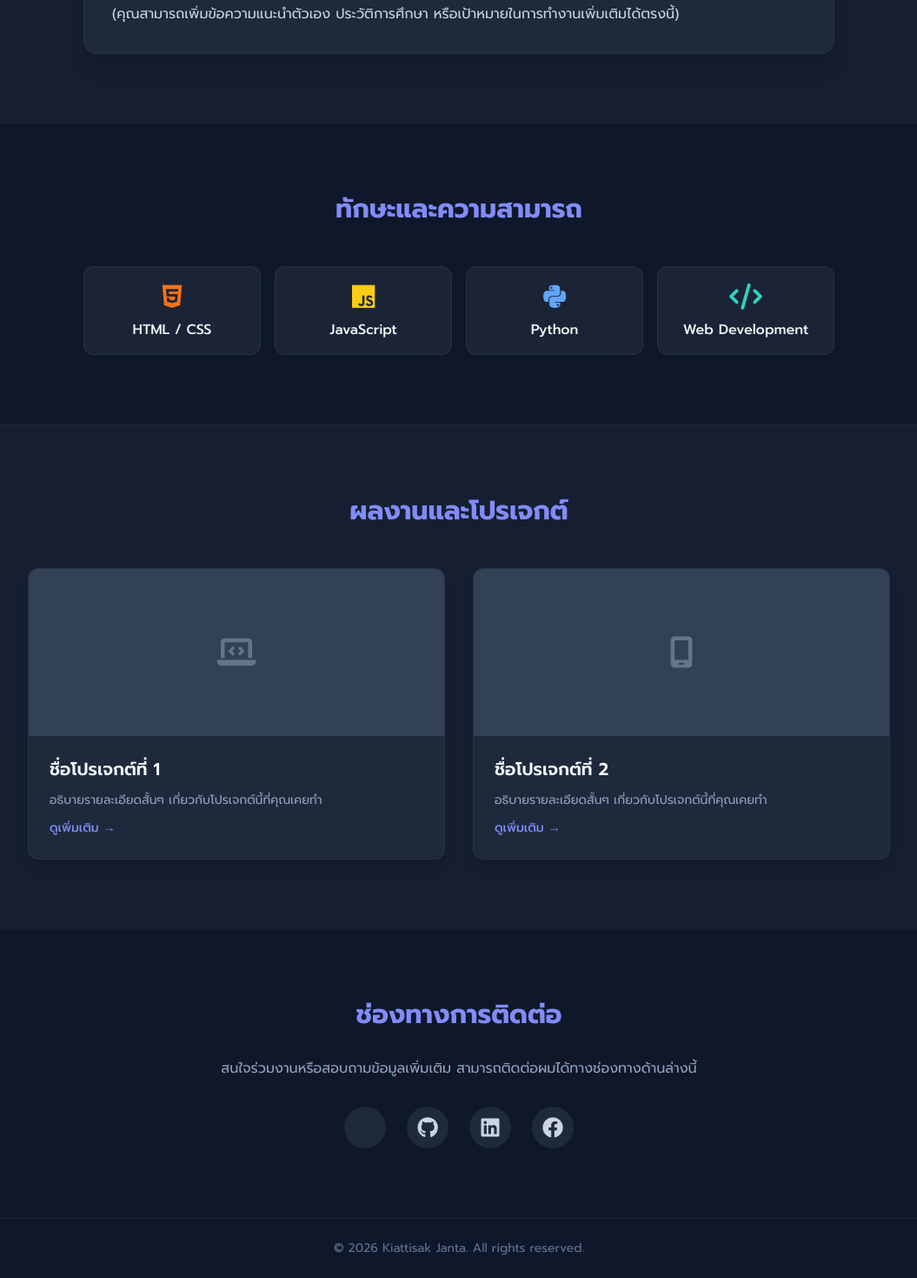
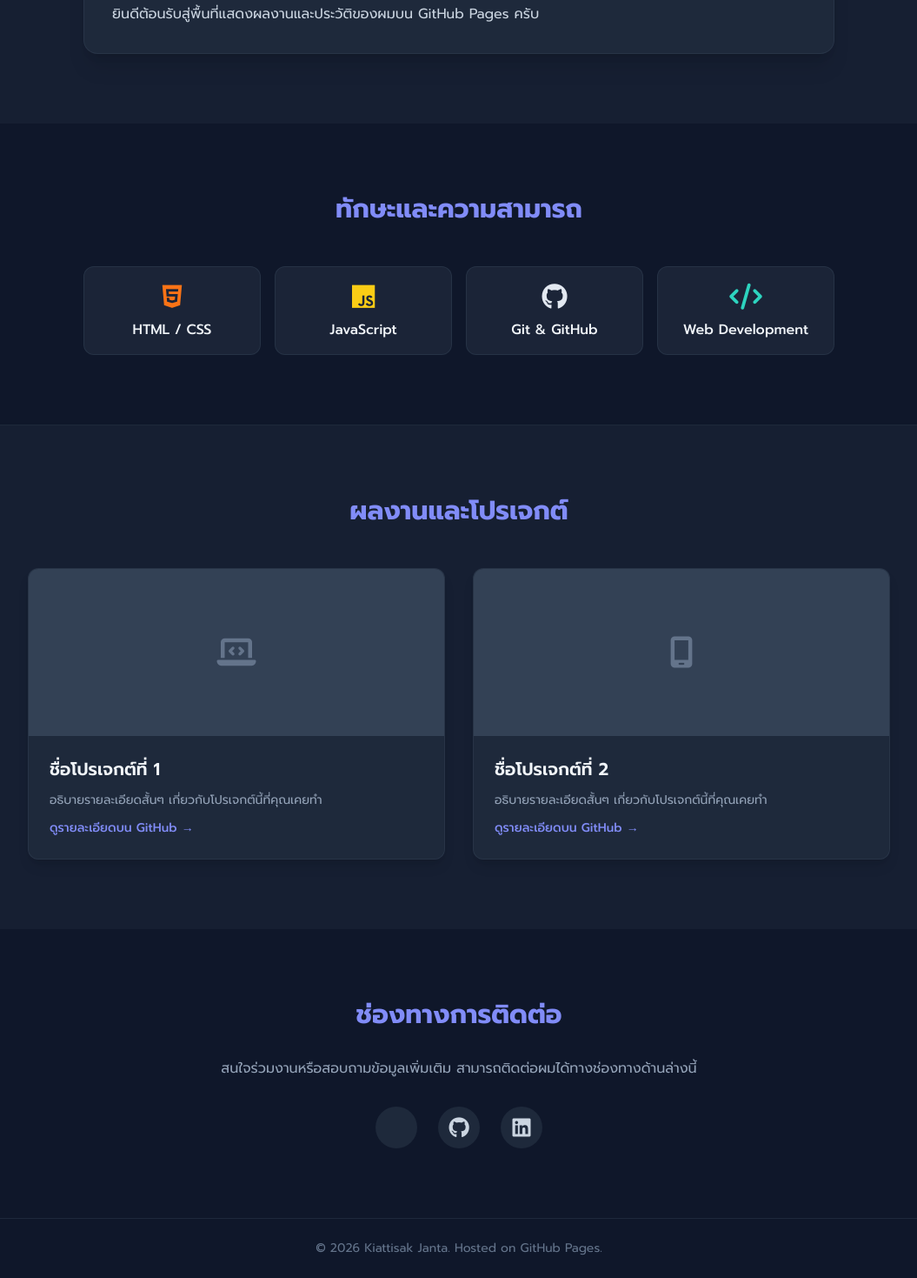
Before and after one commit to jkiattisak/jkiattisak.github.io, a plain HTML site: page index.html in a window 1280 px wide. Shown: the part 853-2322 px from the top of the page at 87% size, without its empty margins (112-1167 px from the left). Drawn offline with nearby package versions, Linux system fonts and the light colour scheme.

Commit message:
Update index.html

```diff
--- a/index.html
+++ b/index.html
@@ -4,6 +4,15 @@
     <meta charset="UTF-8">
     <meta name="viewport" content="width=device-width, initial-scale=1.0">
     <title>Kiattisak Janta - Personal Portfolio</title>
+
+    <!-- SEO & Open Graph Meta Tags (สำหรับการแชร์ลิงก์ GitHub Pages) -->
+    <meta name="description" content="เว็บไซต์ส่วนตัว รวบรวมผลงานและทักษะของ Kiattisak Janta">
+    <meta name="author" content="Kiattisak Janta">
+    <meta property="og:title" content="Kiattisak Janta - Personal Portfolio">
+    <meta property="og:description" content="ยินดีต้อนรับสู่เว็บไซต์ส่วนตัวของ Kiattisak Janta">
+    <meta property="og:type" content="website">
+    <!-- ใส่รูปที่จะแสดงตอนแชร์ลิงก์ (แทนที่ด้วย URL จริงบน GitHub Pages) -->
+    <meta property="og:image" content="profile.jpg">
 
     <!-- Tailwind CSS CDN -->
     <script src="https://cdn.tailwindcss.com"></script>
@@ -40,9 +49,9 @@
     <!-- Hero Section -->
     <section class="pt-32 pb-20 px-4 flex-grow flex items-center justify-center">
         <div class="max-w-4xl mx-auto text-center space-y-6">
-            <!-- Profile Image Placeholder -->
+            <!-- Profile Image (ดึงจากไฟล์ profile.jpg ใน GitHub Repo) -->
             <div class="relative w-36 h-36 mx-auto rounded-full overflow-hidden border-4 border-indigo-500 shadow-lg shadow-indigo-500/30">
-                <img src="https://via.placeholder.com/150" alt="Kiattisak Janta" class="w-full h-full object-cover">
+                <img src="profile.jpg" alt="Kiattisak Janta" class="w-full h-full object-cover" onerror="this.src='https://via.placeholder.com/150'">
             </div>
 
             <h1 class="text-4xl md:text-6xl font-extrabold tracking-tight">
@@ -70,10 +79,10 @@
             <h2 class="text-2xl md:text-3xl font-bold text-center mb-8 text-indigo-400">เกี่ยวกับฉัน</h2>
             <div class="bg-slate-800 p-8 rounded-2xl border border-slate-700/50 shadow-xl space-y-4 text-slate-300 leading-relaxed">
                 <p>
-                    ผมชื่อ **Kiattisak Janta** มีความสนใจและหลงใหลในการเรียนรู้เทคโนโลยีใหม่ๆ การแก้ปัญหา และการสร้างสรรค์สิ่งที่มีประโยชน์
+                    ผมชื่อ <strong>Kiattisak Janta</strong> มีความสนใจและหลงใหลในการเรียนรู้เทคโนโลยีใหม่ๆ การแก้ปัญหา และการสร้างสรรค์สิ่งที่มีประโยชน์
                 </p>
                 <p>
-                    (คุณสามารถเพิ่มข้อความแนะนำตัวเอง ประวัติการศึกษา หรือเป้าหมายในการทำงานเพิ่มเติมได้ตรงนี้)
+                    ยินดีต้อนรับสู่พื้นที่แสดงผลงานและประวัติของผมบน GitHub Pages ครับ
                 </p>
             </div>
         </div>
@@ -94,8 +103,8 @@
                     <h3 class="font-medium">JavaScript</h3>
                 </div>
                 <div class="p-4 bg-slate-800/80 border border-slate-700/50 rounded-xl text-center hover:border-indigo-500/50 transition">
-                    <i class="fa-brands fa-python text-3xl text-blue-400 mb-2"></i>
-                    <h3 class="font-medium">Python</h3>
+                    <i class="fa-brands fa-github text-3xl text-slate-200 mb-2"></i>
+                    <h3 class="font-medium">Git & GitHub</h3>
                 </div>
                 <div class="p-4 bg-slate-800/80 border border-slate-700/50 rounded-xl text-center hover:border-indigo-500/50 transition">
                     <i class="fa-solid fa-code text-3xl text-teal-400 mb-2"></i>
@@ -119,7 +128,7 @@
                     <div class="p-6 space-y-3">
                         <h3 class="text-xl font-semibold">ชื่อโปรเจกต์ที่ 1</h3>
                         <p class="text-slate-400 text-sm">อธิบายรายละเอียดสั้นๆ เกี่ยวกับโปรเจกต์นี้ที่คุณเคยทำ</p>
-                        <a href="#" class="inline-block text-indigo-400 hover:text-indigo-300 text-sm font-medium">ดูเพิ่มเติม &rarr;</a>
+                        <a href="#" class="inline-block text-indigo-400 hover:text-indigo-300 text-sm font-medium">ดูรายละเอียดบน GitHub &rarr;</a>
                     </div>
                 </div>
 
@@ -131,7 +140,7 @@
                     <div class="p-6 space-y-3">
                         <h3 class="text-xl font-semibold">ชื่อโปรเจกต์ที่ 2</h3>
                         <p class="text-slate-400 text-sm">อธิบายรายละเอียดสั้นๆ เกี่ยวกับโปรเจกต์นี้ที่คุณเคยทำ</p>
-                        <a href="#" class="inline-block text-indigo-400 hover:text-indigo-300 text-sm font-medium">ดูเพิ่มเติม &rarr;</a>
+                        <a href="#" class="inline-block text-indigo-400 hover:text-indigo-300 text-sm font-medium">ดูรายละเอียดบน GitHub &rarr;</a>
                     </div>
                 </div>
             </div>
@@ -145,17 +154,14 @@
             <p class="text-slate-400">สนใจร่วมงานหรือสอบถามข้อมูลเพิ่มเติม สามารถติดต่อผมได้ทางช่องทางด้านล่างนี้</p>
 
             <div class="flex justify-center gap-6 text-2xl">
-                <a href="#" class="w-12 h-12 rounded-full bg-slate-800 flex items-center justify-center hover:bg-indigo-600 transition text-slate-300 hover:text-white">
+                <a href="mailto:your-email@example.com" class="w-12 h-12 rounded-full bg-slate-800 flex items-center justify-center hover:bg-indigo-600 transition text-slate-300 hover:text-white" title="Email">
                     <i class="fa-envelope"></i>
                 </a>
-                <a href="#" class="w-12 h-12 rounded-full bg-slate-800 flex items-center justify-center hover:bg-indigo-600 transition text-slate-300 hover:text-white">
+                <a href="https://github.com" target="_blank" class="w-12 h-12 rounded-full bg-slate-800 flex items-center justify-center hover:bg-indigo-600 transition text-slate-300 hover:text-white" title="GitHub">
                     <i class="fa-brands fa-github"></i>
                 </a>
-                <a href="#" class="w-12 h-12 rounded-full bg-slate-800 flex items-center justify-center hover:bg-indigo-600 transition text-slate-300 hover:text-white">
+                <a href="#" target="_blank" class="w-12 h-12 rounded-full bg-slate-800 flex items-center justify-center hover:bg-indigo-600 transition text-slate-300 hover:text-white" title="LinkedIn">
                     <i class="fa-brands fa-linkedin"></i>
-                </a>
-                <a href="#" class="w-12 h-12 rounded-full bg-slate-800 flex items-center justify-center hover:bg-indigo-600 transition text-slate-300 hover:text-white">
-                    <i class="fa-brands fa-facebook"></i>
                 </a>
             </div>
         </div>
@@ -163,7 +169,7 @@
 
     <!-- Footer -->
     <footer class="py-6 border-t border-slate-800 text-center text-sm text-slate-500">
-        <p>&copy; 2026 Kiattisak Janta. All rights reserved.</p>
+        <p>&copy; 2026 Kiattisak Janta. Hosted on GitHub Pages.</p>
     </footer>
 
 </body>
```
